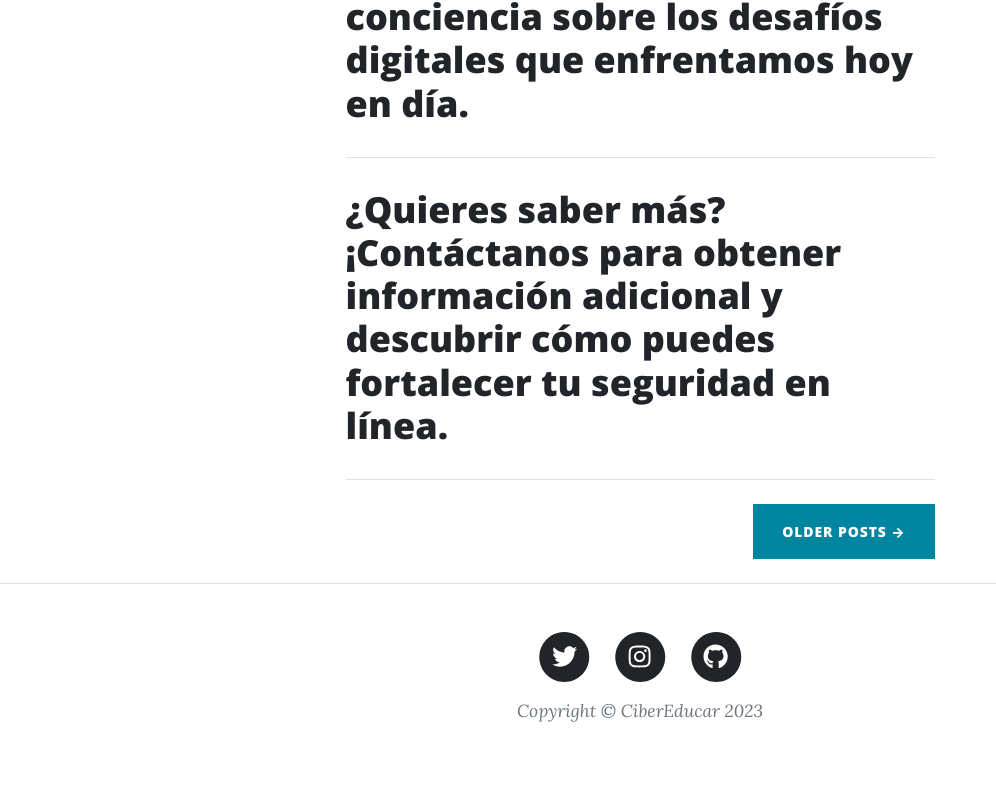
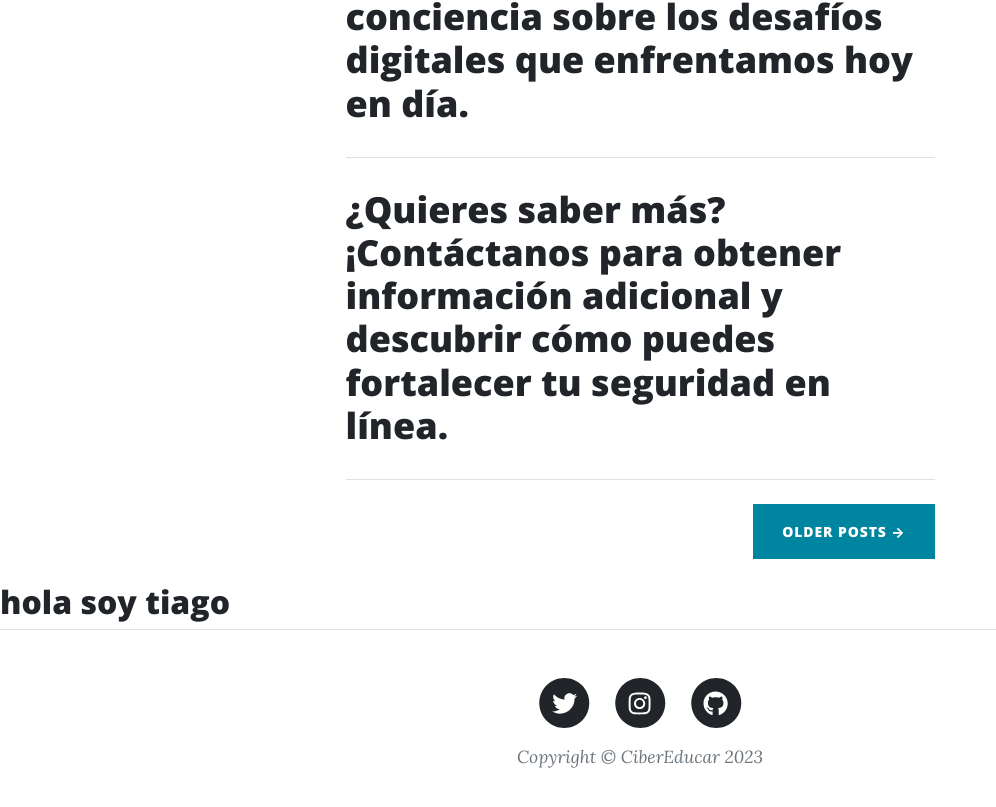
Before and after one commit to tiagocarril/DSD-AP-DW1, a plain HTML site: page index.html in a window 1280 px wide. Shown: the part 1389-2196 px from the top of the page, without its empty margins (0-996 px from the left). Before the commit the page ends 2161 px from the top, so only its background shows below. Drawn offline with nearby package versions, Linux system fonts and the light colour scheme.

Commit message:
Se agrego texto de prueba en el index

```diff
--- a/index.html
+++ b/index.html
@@ -109,6 +109,7 @@
                 </div>
             </div>
         </div>
+        <h2>hola soy tiago</h2>
         <!-- Footer-->
         <footer class="border-top">
             <div class="container px-4 px-lg-5">
```
